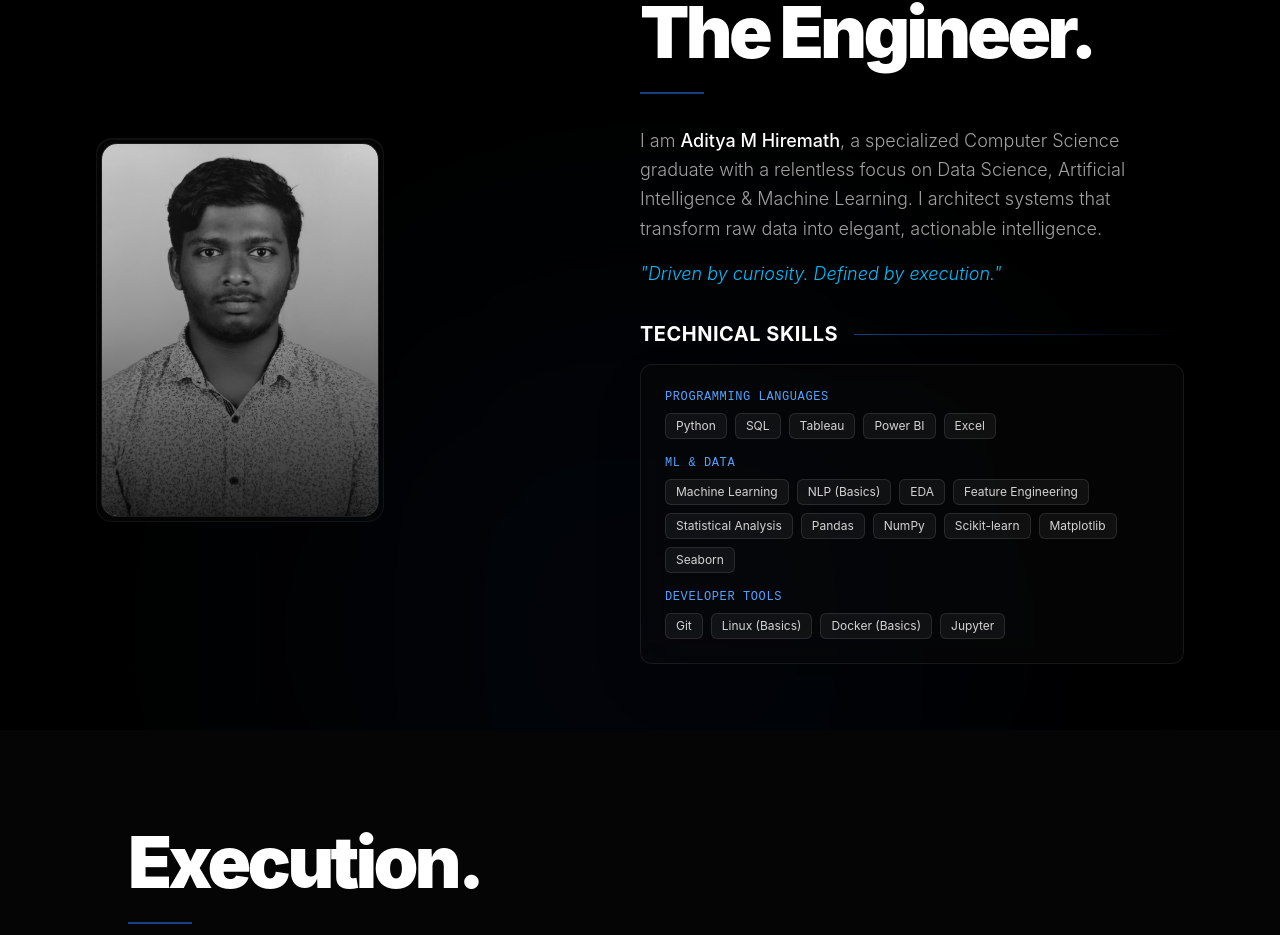
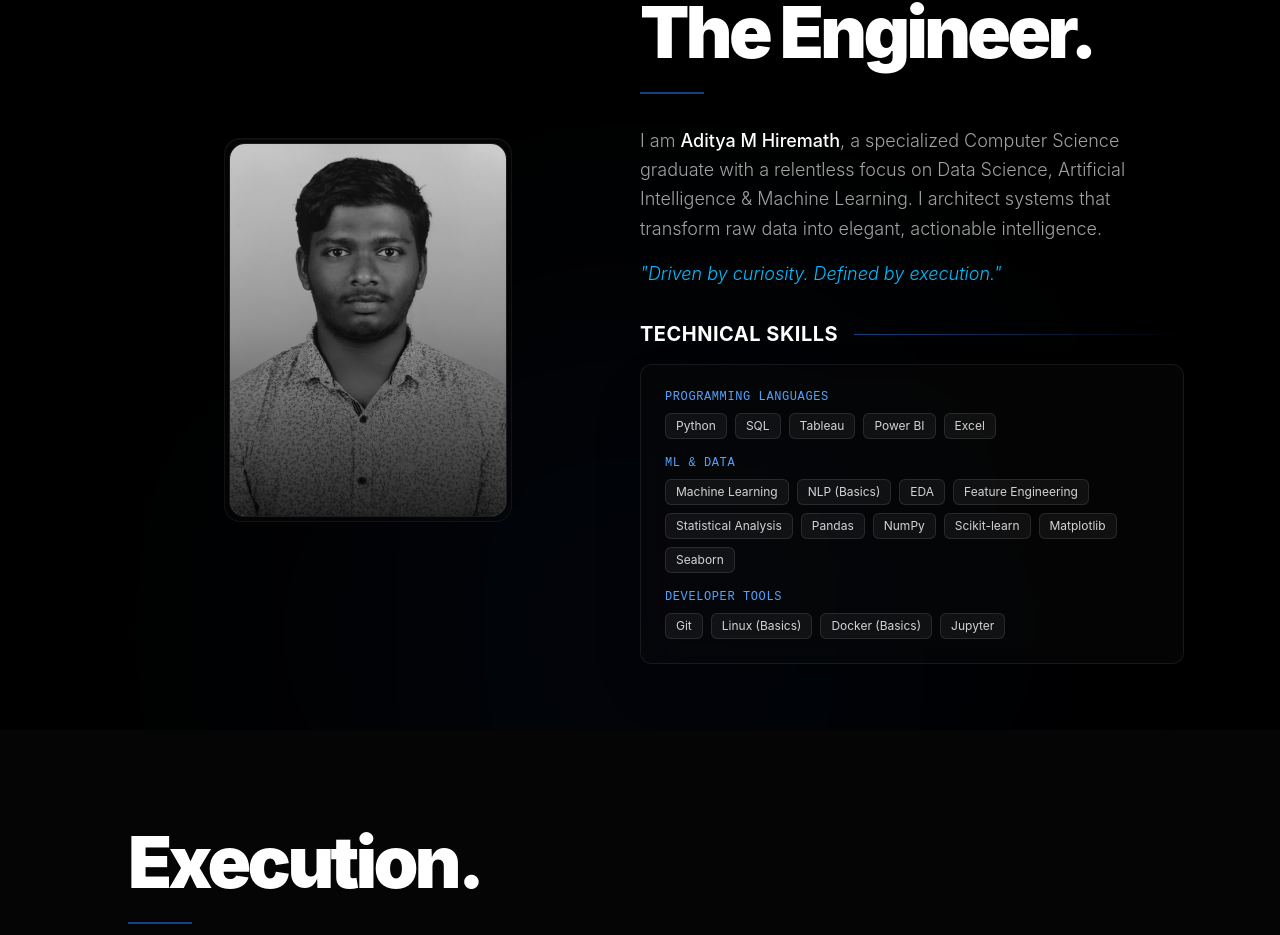
Before and after one commit to Adityamh19/aditya-portfolio, a Next.js app: page /aditya-portfolio/ in a window 1280 px wide. Shown: the part 870-1805 px from the top of the page. Built offline with nearby package versions, Linux system fonts and the light colour scheme.

Commit message:
Center image perfectly in the left half of the About section

```diff
--- a/src/components/AboutMe.tsx
+++ b/src/components/AboutMe.tsx
@@ -9,7 +9,7 @@ export default function AboutMe() {
       <div className="absolute top-1/2 right-1/4 w-[600px] h-[600px] bg-blue-500/5 blur-[150px] rounded-full pointer-events-none" />
 
       <motion.div
-        className="flex-1 w-full mb-12 md:mb-0 flex justify-center md:justify-start z-10"
+        className="flex-1 w-full mb-12 md:mb-0 flex justify-center items-center z-10"
         initial={{ opacity: 0, x: -50 }}
         whileInView={{ opacity: 1, x: 0 }}
         viewport={{ once: true }}
```
